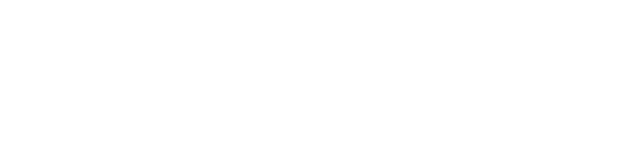
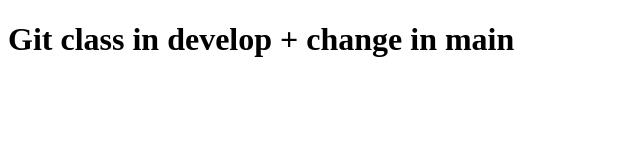
Before and after one commit to sona-magar/gitSession, a plain HTML site: page index.html in a window 1280 px wide. Shown: the whole page, without its empty margins (0-640 px from the left). Drawn offline with Linux system fonts and the light colour scheme.

Commit message:
change in main

```diff
--- a/index.html
+++ b/index.html
@@ -6,6 +6,6 @@
   <title>Github session</title>
 </head>
 <body>
-
+  <h1>Git class in  develop + change in main</h1>
 </body>
 </html>
```
